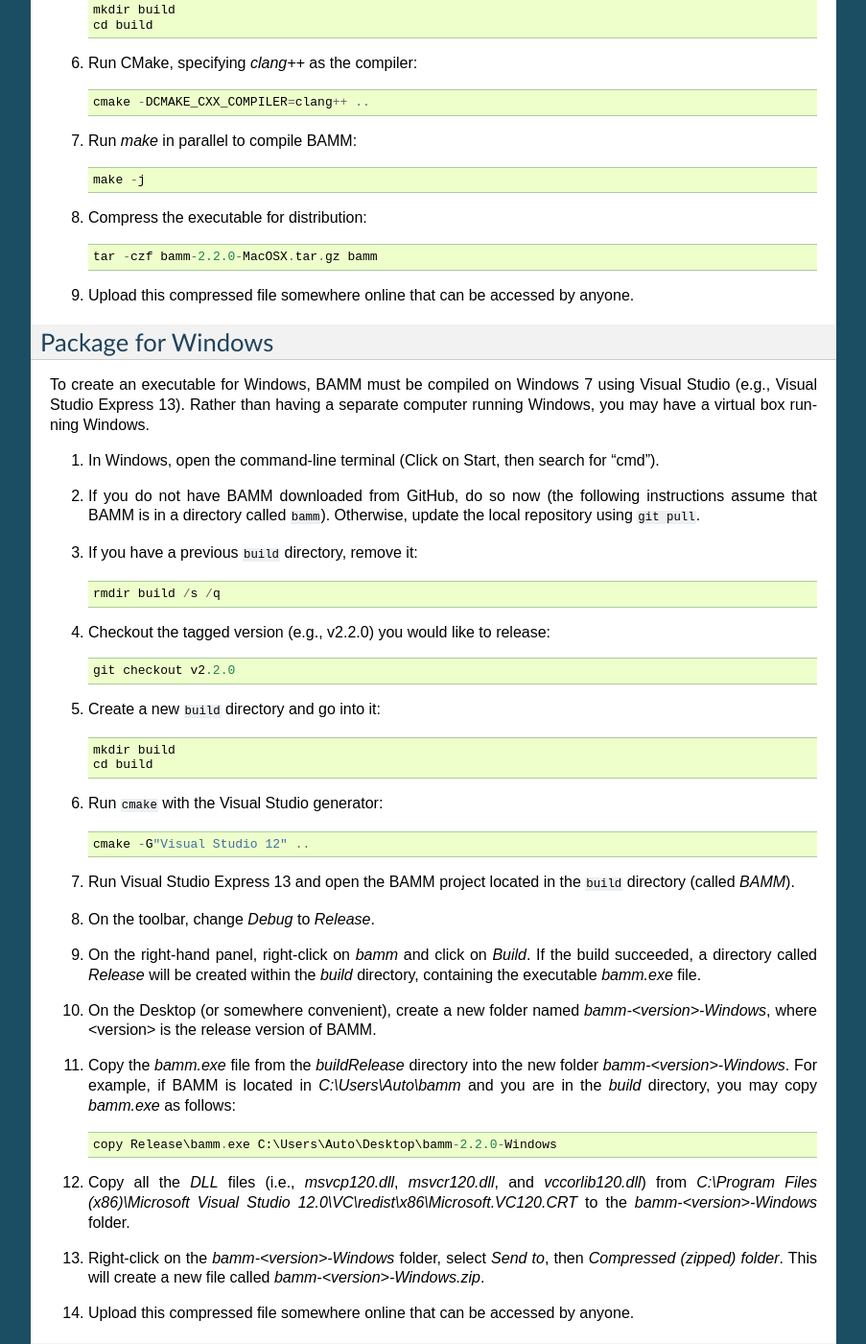
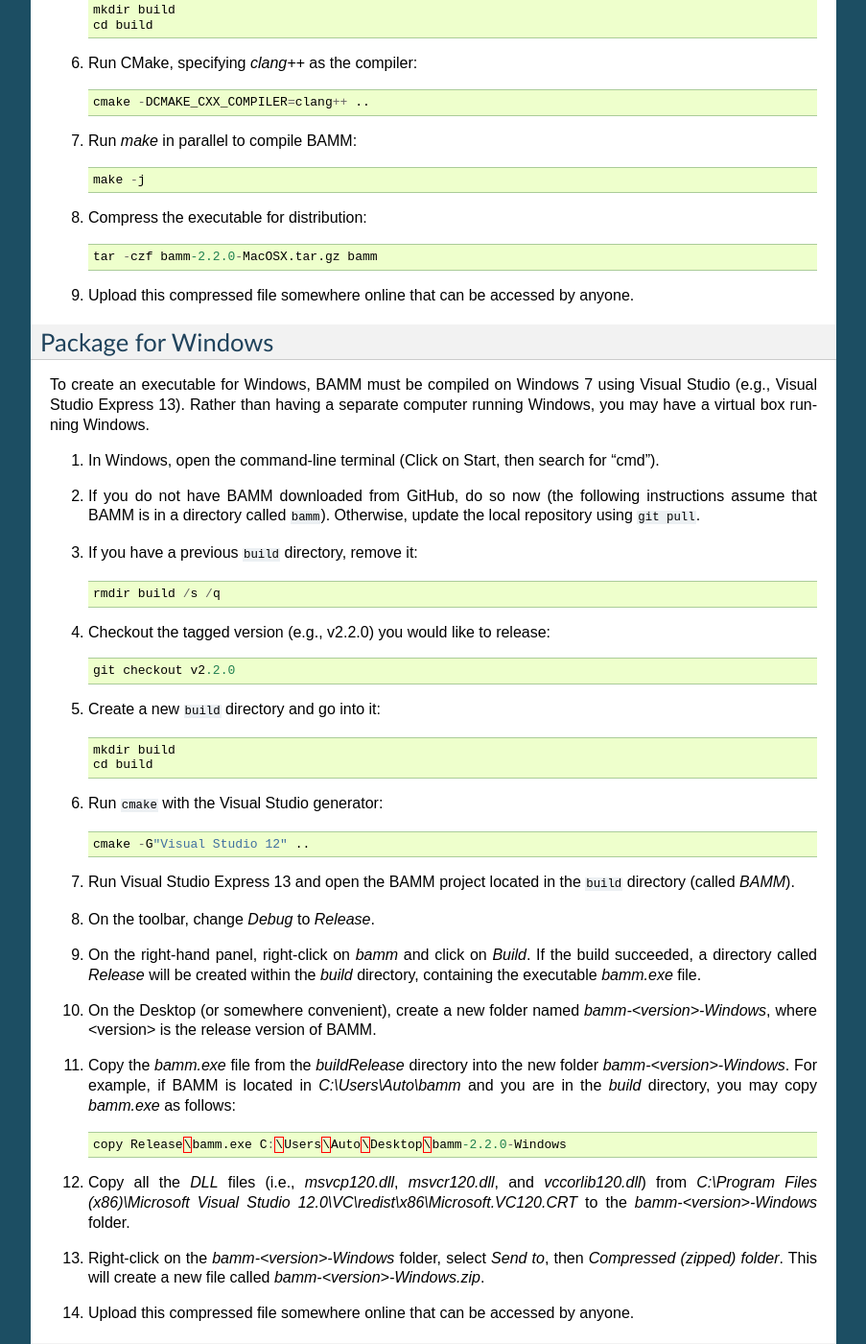
Before and after one commit to macroevolution/bamm-dev-guide, a Sphinx documentation site: the page built from source/releasing.rst, in a window 1280 px wide and 1400 px high, scrolled down 1552 px. Shown: the whole window at 96% size, without its empty margins (198-1101 px from the left). Built offline with Sphinx 7.4.7, drawn with Linux system fonts in a browser that asks for light colours; formulas are drawn with MathJax 3.

Commit message:
Syntax highlighting for C++

```diff
--- a/source/conf.py
+++ b/source/conf.py
@@ -95,6 +95,7 @@
 # If true, keep warnings as "system message" paragraphs in the built documents.
 #keep_warnings = False
 
+highlight_language = 'c++'
 
 # -- Options for HTML output ----------------------------------------------
 
```
